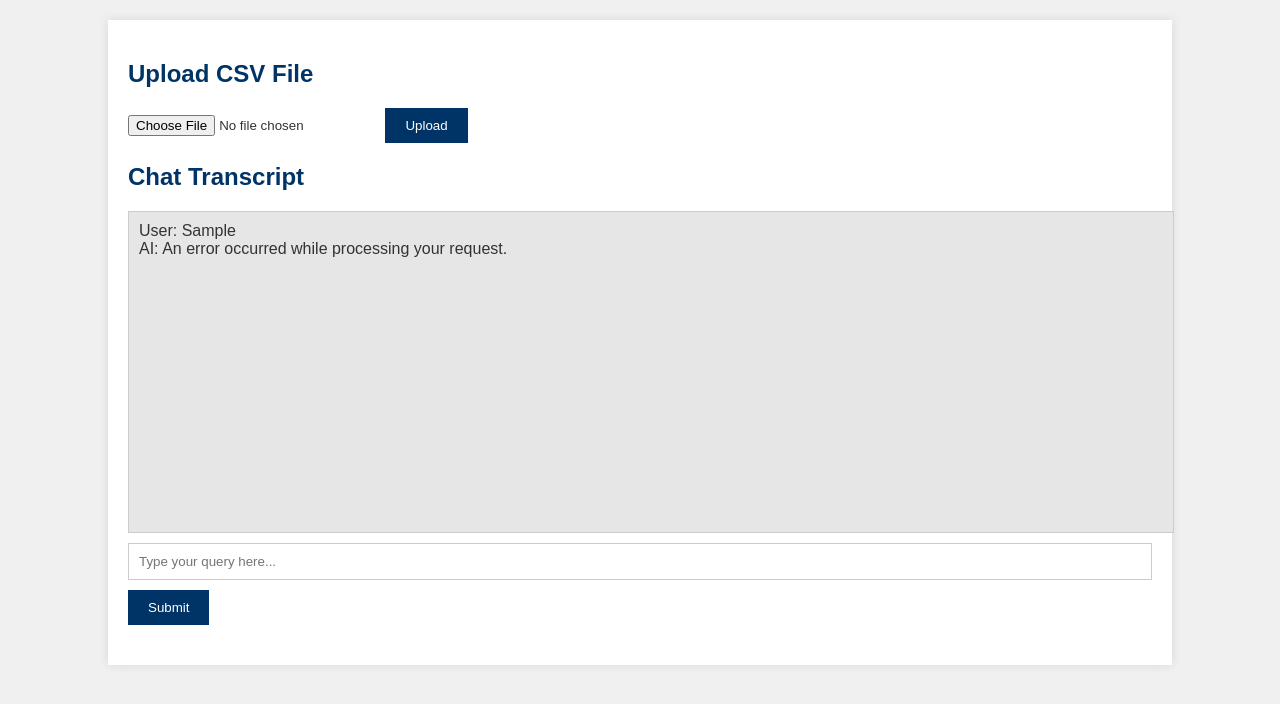
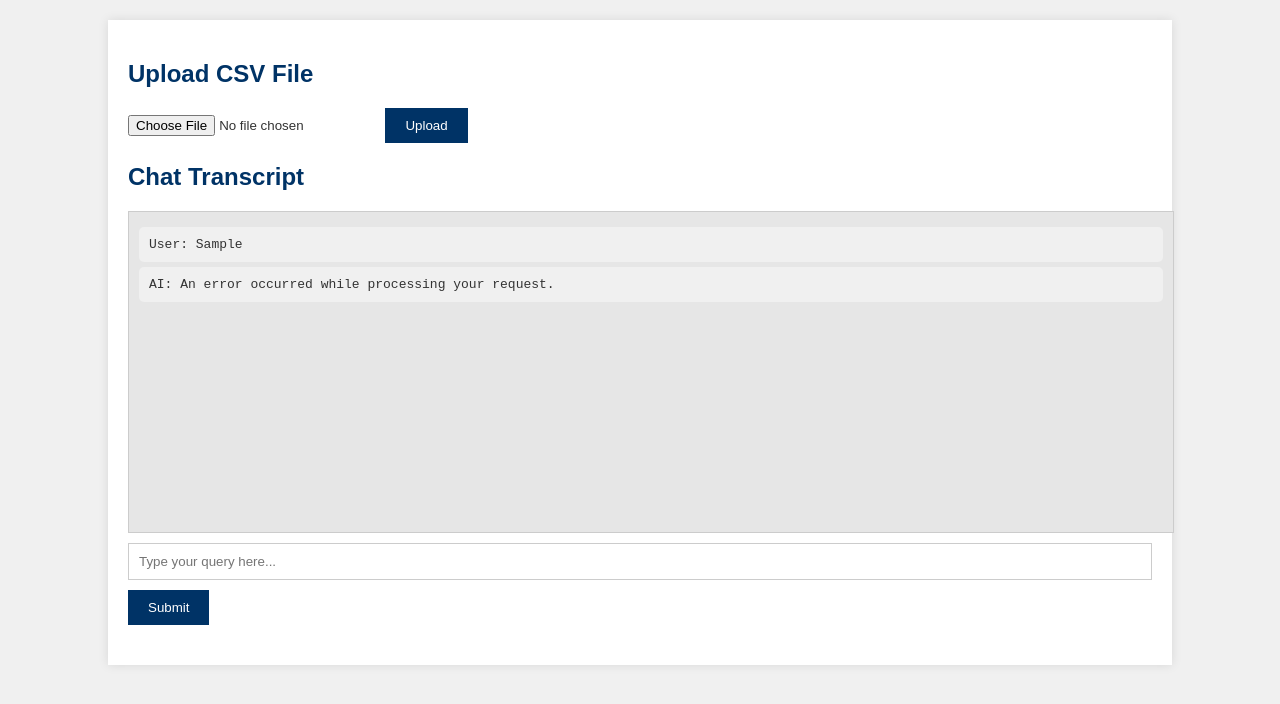
Before and after one commit to kanchang12/upwork_chirag, a plain HTML site: page templates/index.html in a window 1280 px wide. Both pictures are taken after typing "Sample" into the empty fields and a click on the button "Submit". Drawn offline with Linux system fonts and the light colour scheme; no server answers.

Commit message:
Update index.html

```diff
--- a/templates/index.html
+++ b/templates/index.html
@@ -75,6 +75,15 @@
         }
         .column-select {
             margin-right: 10px;
+        }
+        pre.chat-message {
+            white-space: pre-wrap;
+            word-wrap: break-word;
+            font-family: monospace;
+            background-color: #f0f0f0;
+            padding: 10px;
+            border-radius: 5px;
+            margin: 5px 0;
         }
     </style>
 </head>
@@ -190,6 +199,8 @@
                 })
                 .then(response => response.json())
                 .then(data => {
+                    console.log('Received data:', JSON.stringify(data, null, 2)); // Log the received data
+
                     if (data.error) {
                         displayMessage('AI: Error: ' + data.error, 'ai-message');
                     } else if (data.columns && data.data) {
@@ -197,11 +208,15 @@
                     } else if (data.response) {
                         displayMessage('AI: ' + data.response, 'ai-message');
                     } else if (data.result) {
+                        if (typeof data.result === 'object') {
+                            displayMessage('AI: ' + JSON.stringify(data.result, null, 2), 'ai-message');
+                        } else {
                             displayMessage('AI: ' + data.result, 'ai-message');
+                        }
                     } else if (data.Result && Array.isArray(data.Result)) {
                         displayRankedTable(data.Result);
                     } else {
-                        displayMessage('AI: ' + JSON.stringify(data), 'ai-message');
+                        displayMessage('AI: ' + JSON.stringify(data, null, 2), 'ai-message');
                     }
                     showDownloadButtons();
                 })
@@ -215,16 +230,12 @@
 
             function displayMessage(message, className) {
                 const chatTranscript = document.getElementById('chat-transcript');
-    const messageElement = document.createElement('div');
-
+                const messageElement = document.createElement('pre'); // Changed to <pre> for better formatting
                 messageElement.textContent = message;
-
-
                 messageElement.classList.add('chat-message', className);
                 chatTranscript.appendChild(messageElement);
                 chatTranscript.scrollTop = chatTranscript.scrollHeight;
             }
-
 
             function displayTable(columns, data) {
                 const chatTranscript = document.getElementById('chat-transcript');
```
Lines whose indentation alone changed are shown as unchanged.
